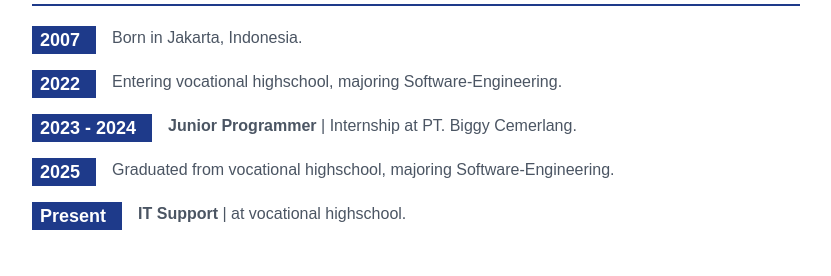
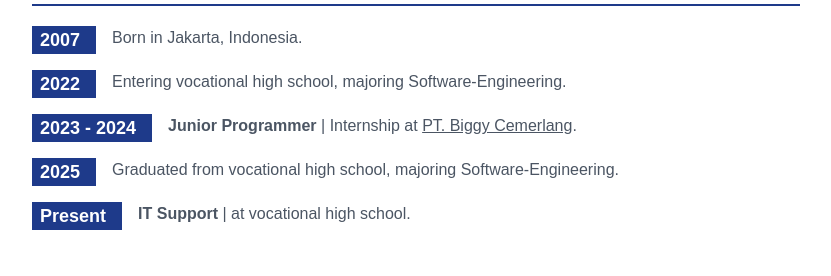
Before and after one commit to fY-Hr/fyhr-page, a Next.js app: page /experiences in a window 1280 px wide. Shown: the part 168-444 px from the top of the page, without its empty margins (224-1055 px from the left). Built offline with nearby package versions, Linux system fonts and the light colour scheme; a web font is replaced by a local one.

Commit message:
fix: typo

```diff
--- a/app/experiences/PageContent.tsx
+++ b/app/experiences/PageContent.tsx
@@ -26,7 +26,7 @@ export default function PageContent(){
                             <h1 className="text-lg font-bold pl-2 pr-4 bg-gradient-to-r text-white bg-blue-900 ">2022</h1>
                         </div>
                         <div>
-                            <p className="self-center text-gray-600">Entering vocational highschool, majoring Software-Engineering.</p>
+                            <p className="self-center text-gray-600">Entering vocational high school, majoring Software-Engineering.</p>
                         </div>
                     </div>
                     <div className="flex gap-4 mt-4 animate-fadeUpLast">
@@ -34,7 +34,7 @@ export default function PageContent(){
                             <h1 className="text-lg font-bold pl-2 pr-4 bg-gradient-to-r text-white bg-blue-900 whitespace-nowrap">2023 - 2024</h1>
                         </div>
                         <div>
-                            <p className="self-center text-gray-600"><span className="font-bold">Junior Programmer</span>&nbsp;| Internship at PT. Biggy Cemerlang.</p>
+                            <p className="self-center text-gray-600"><span className="font-bold">Junior Programmer</span>&nbsp;| Internship at <span className="underline">PT. Biggy Cemerlang</span>.</p>
                         </div>
                     </div>
                     <div className="flex gap-4 mt-4 animate-fadeUpLast">
@@ -42,7 +42,7 @@ export default function PageContent(){
                             <h1 className="text-lg font-bold pl-2 pr-4 bg-gradient-to-r text-white bg-blue-900 ">2025</h1>
                         </div>
                         <div>
-                            <p className="self-center text-gray-600">Graduated from vocational highschool, majoring Software-Engineering.</p>
+                            <p className="self-center text-gray-600">Graduated from vocational high school, majoring Software-Engineering.</p>
                         </div>
                     </div>
                     <div className="flex gap-4 mt-4 animate-fadeUpVeryLast">
@@ -50,7 +50,7 @@ export default function PageContent(){
                             <h1 className="text-lg font-bold pl-2 pr-4 bg-gradient-to-r text-white bg-blue-900 ">Present</h1>
                         </div>
                         <div>
-                            <p className="self-center text-gray-600"><span className="font-bold">IT Support</span>&nbsp;| at vocational highschool.</p>
+                            <p className="self-center text-gray-600"><span className="font-bold">IT Support</span>&nbsp;| at vocational high school.</p>
                         </div>
                     </div>
                 </>
```
